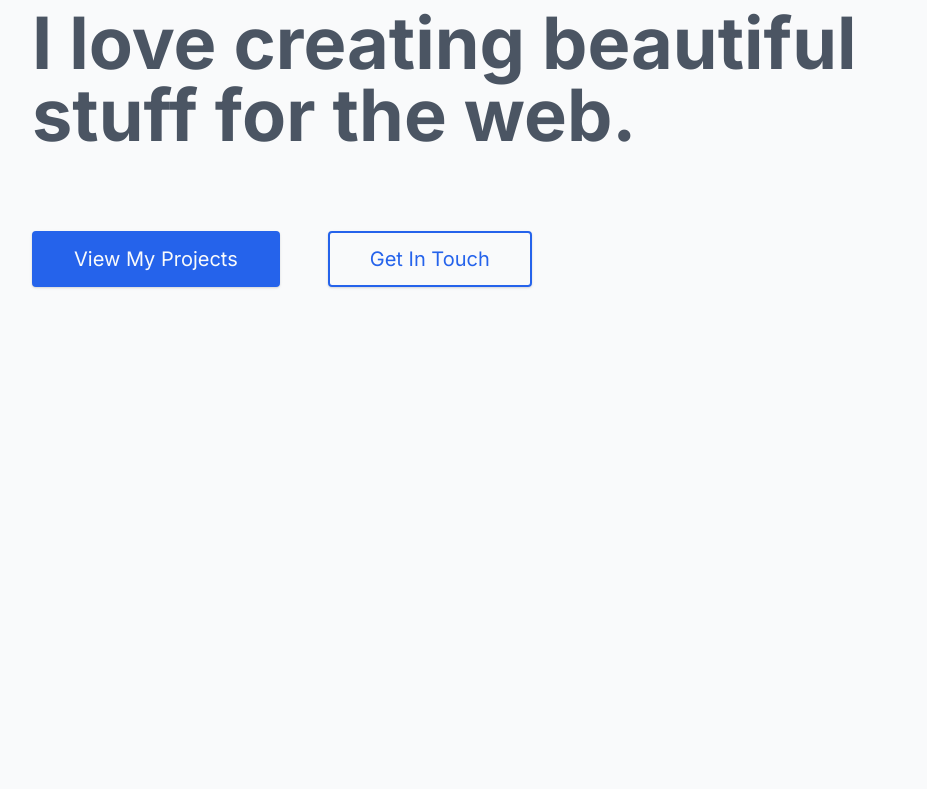
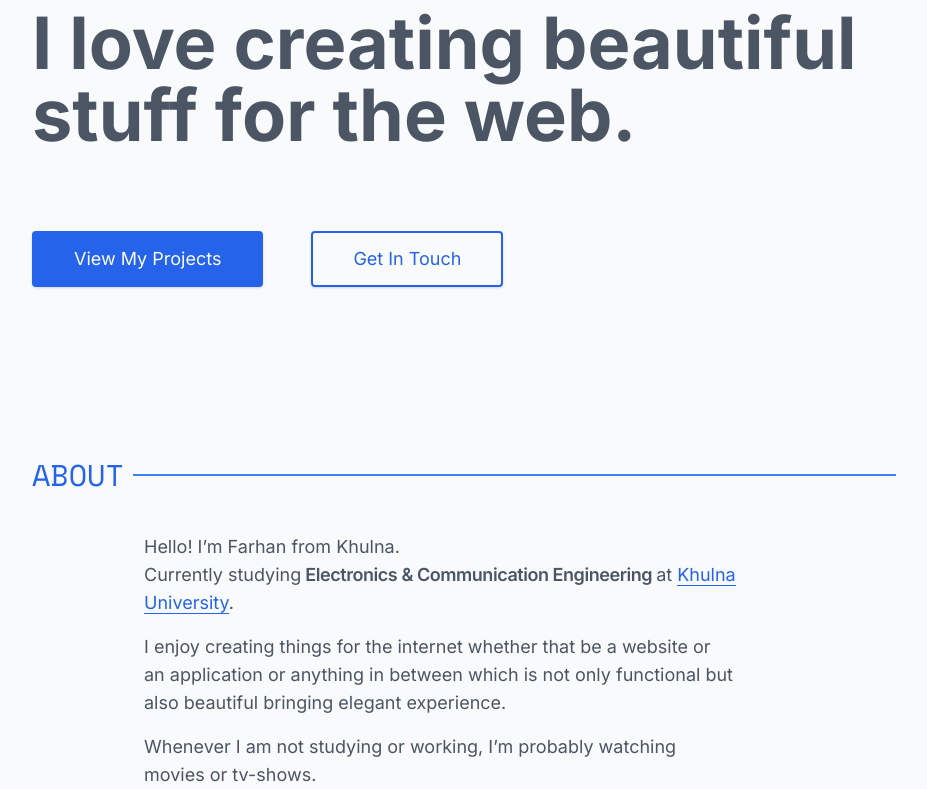
Before and after one commit to farhan2077/farhan2077.github.io, a React (Create React App) app: page / in a window 1280 px wide. Shown: the part 343-1132 px from the top of the page, without its empty margins (176-1103 px from the left). Before the commit the page ends 800 px from the top, so only its background shows below. Built offline with nearby package versions, Linux system fonts and the light colour scheme.

Commit message:
new: added about section

```diff
--- a/src/index.css
+++ b/src/index.css
@@ -8,8 +8,39 @@ body {
   background-color: #f9fafb;
 }
 
+h2 {
+  overflow: hidden;
+}
+
+h2:after {
+  content: "";
+  display: inline-block;
+  height: 1.2rem;
+  vertical-align: bottom;
+  width: 100%;
+  margin-right: -100%;
+  margin-left: 0.6rem;
+  border-top: 0.13rem solid #3b82f6;
+}
+
+.header {
+  @apply uppercase font-secondary text-blue-600 text-3xl;
+}
+
+.sectionSpacing {
+  @apply text-primary grid gap-y-4 mt-6 md:mt-10 ml-0 md:ml-28 mr-0 md:mr-40;
+}
+
+.text-primary {
+  @apply font-primary text-gray-600 text-base md:text-lg leading-normal;
+}
+
+.text-link {
+  @apply text-blue-600 border-b border-blue-600;
+}
+
 .btn {
-  @apply px-10 py-3 rounded text-xl capitalize shadow;
+  @apply px-8 md:px-10 py-2 md:py-3 rounded capitalize shadow text-base md:text-lg;
 }
 
 .btn:focus {
--- a/src/pages/Home.js
+++ b/src/pages/Home.js
@@ -1,15 +1,17 @@
 import React from "react";
 import Navbar from "../partials/Navbar";
 import Introduction from "../partials/Introduction";
+import About from "../partials/About";
 
 export default function Home() {
   return (
     <>
       {/* container start */}
-      <div className="md:container px-4 xs:px-10 sm:px-10 lg:px-20 xl:px-52">
+      <div className="md:container px-4 sm:px-10 lg:px-20 xl:px-52">
         <div>
           <Navbar />
           <Introduction />
+          <About />
         </div>
       </div>
       {/* container end */}
--- /dev/null
+++ b/src/partials/About.js
@@ -0,0 +1,41 @@
+import React from "react";
+
+export default function About() {
+  return (
+    <>
+      <a href="#about" className="hidden">
+        ignore this
+      </a>
+      <h2 className="header">about</h2>
+      <section className="sectionSpacing">
+        <p>
+          Hello! I’m Farhan from Khulna.
+          <br />
+          Currently studying
+          <span className="font-semibold tracking-tight">
+            &nbsp;Electronics & Communication Engineering&nbsp;
+          </span>
+          at&nbsp;
+          <a
+            className="text-link"
+            href="https://ku.ac.bd/"
+            target="_blank"
+            rel="noopener noreferrer"
+          >
+            Khulna University
+          </a>
+          .
+        </p>
+        <p>
+          I enjoy creating things for the internet whether that be a website or
+          an application or anything in between which is not only functional but
+          also beautiful bringing elegant experience.
+        </p>
+        <p>
+          Whenever I am not studying or working, I’m probably watching movies or
+          tv-shows.
+        </p>
+      </section>
+    </>
+  );
+}
```
